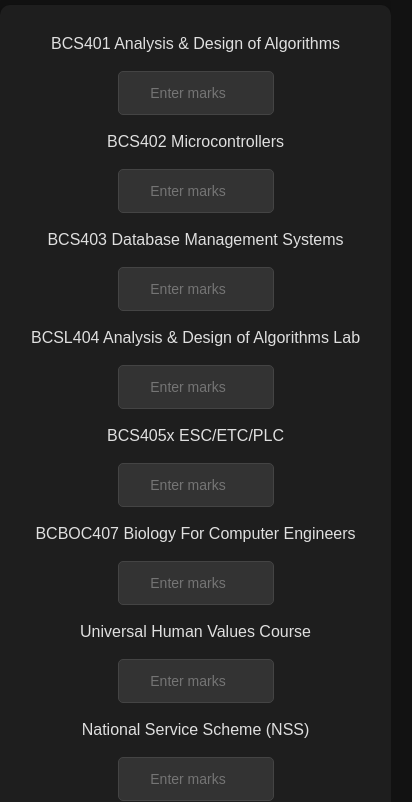
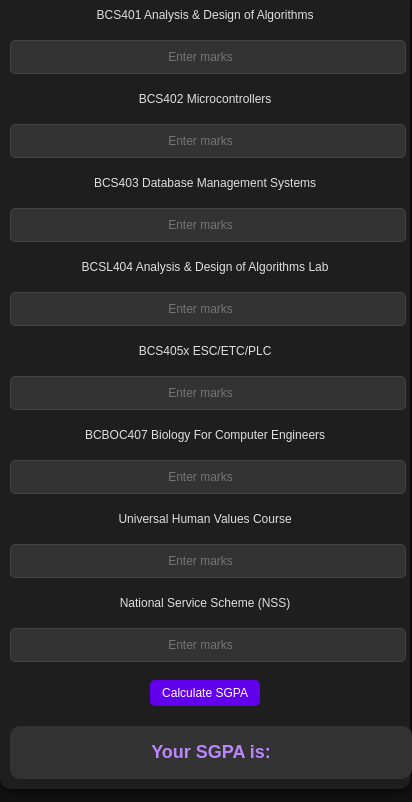
Before and after one commit to manojsvgit/SGPA_Calculator, a plain HTML site: page index.html in a window 390 px wide. Shown: the part 53-855 px from the top of the page, 412 px wide, since content can reach past the window. Drawn offline with Linux system fonts and the light colour scheme.

Commit message:
These updates should ensure that the SGPA Calculator website remains functional and visually appealing across a range of screen sizes, including mobile devices.

```diff
--- a/index.html
+++ b/index.html
@@ -65,7 +65,7 @@
             <h2>Your SGPA is: <span id="res"></span></h2>
         </div>
     </div>
-    <footer class="footer center"></footer>
+    <footer class="footer center">
         <p>&copy; 2024 <a href="https://github.com/manojsvgit" target="_blank">Manoj S V</a>. All rights reserved.</p>
     </footer>
     <script src="logic.js"></script>
--- a/style.css
+++ b/style.css
@@ -30,7 +30,7 @@ body {
 .input {
     height: 40px;
     width: 100%;
-    max-width: 150px;
+    max-width: 100%; /* Adjust width to fit container */
     border-radius: 5px;
     background-color: #333; /* Darker background for inputs */
     border: 1px solid #444; /* Slightly lighter border */
@@ -128,3 +128,67 @@ h2 {
     visibility: visible;
     opacity: 1;
 }
+
+/* Media Queries for Responsive Design */
+
+/* For devices with a max width of 600px (mobile phones) */
+@media (max-width: 600px) {
+    .container {
+        width: 95%; /* Make container width more fluid */
+        padding: 10px;
+        margin-top: 10px;
+    }
+
+    .input {
+        height: 35px;
+        font-size: 14px;
+    }
+
+    .btn {
+        padding: 8px 16px;
+        font-size: 14px;
+    }
+
+    h2 {
+        font-size: 20px;
+    }
+
+    .contain {
+        font-size: 14px;
+    }
+
+    .result {
+        font-size: 16px;
+        padding: 8px;
+    }
+}
+
+/* For devices with a max width of 400px (smaller mobile phones) */
+@media (max-width: 400px) {
+    .container {
+        width: 100%; /* Full width for very small screens */
+    }
+
+    .input {
+        height: 30px;
+        font-size: 12px;
+    }
+
+    .btn {
+        padding: 6px 12px;
+        font-size: 12px;
+    }
+
+    h2 {
+        font-size: 18px;
+    }
+
+    .contain {
+        font-size: 12px;
+    }
+
+    .result {
+        font-size: 14px;
+        padding: 6px;
+    }
+}
```
